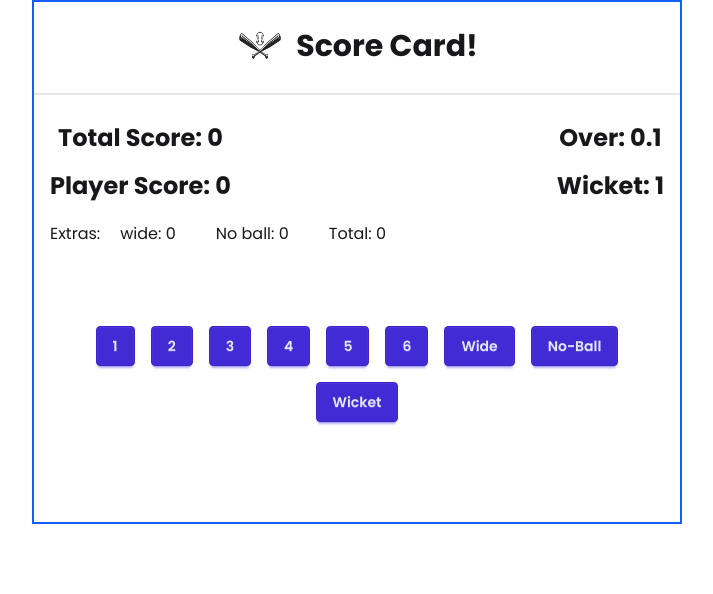
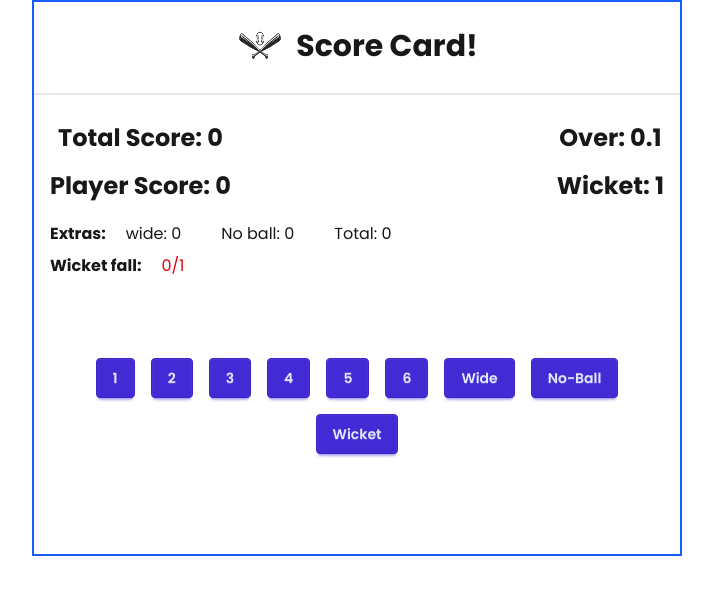
Before and after one commit to ShafiulTuhin/cricket-score-card, a React (Vite) app: page / in a window 1280 px wide. Both pictures are taken after a click on the button "Wicket". Shown: the top 594 px of the page, without its empty margins (283-996 px from the left). Built offline with nearby package versions, Linux system fonts and the light colour scheme.

Commit message:
Implemented fall of wicket

```diff
--- a/src/App.jsx
+++ b/src/App.jsx
@@ -23,6 +23,7 @@ function App() {
   const [noBall, setNoBall] = useState(0);
   const [ball, setBall] = useState(0);
   const [over, setOver] = useState(0);
+  const [fallOfWickets, setFallOfWickets] = useState([]);
 
   const updateScore = (btn) => {
     const { name, score: value } = btn;
@@ -37,6 +38,7 @@ function App() {
       setOwnScore(0);
       setWicket(newWicket);
       setBall(ball + 1);
+      setFallOfWickets((prev) => [...prev, `${newScore}/${newWicket}`]);
     }
 
     setScore(newScore);
@@ -51,6 +53,7 @@ function App() {
     if (name === "No-Ball") {
       setBall(ball);
       setNoBall(noBall + 1);
+      setMessage("Free hit!");
     }
     if (ball >= 5 && name !== "Wide") {
       setOver(over + 1);
@@ -93,12 +96,22 @@ function App() {
         </div>
       </div>
       <div className="flex gap-5 px-4 pt-5">
-        <h2>Extras:</h2>
+        <h2 className="font-bold">Extras:</h2>
         <div className="flex justify-between items-center gap-10">
           <h2>wide: {wide}</h2>
           <h2>No ball: {noBall}</h2>
           <h2>Total: {wide + noBall}</h2>
         </div>
+      </div>
+      <div className="px-4  mt-2">
+        <h2 className="font-bold">
+          Wicket fall:
+          {fallOfWickets.map((wicket, ind) => (
+            <span key={ind} className="mx-5 font-normal text-red-600">
+              {wicket}
+            </span>
+          ))}
+        </h2>
       </div>
 
       {/* <div className=" flex gap-4 px-4 py-10 text-center">
```
